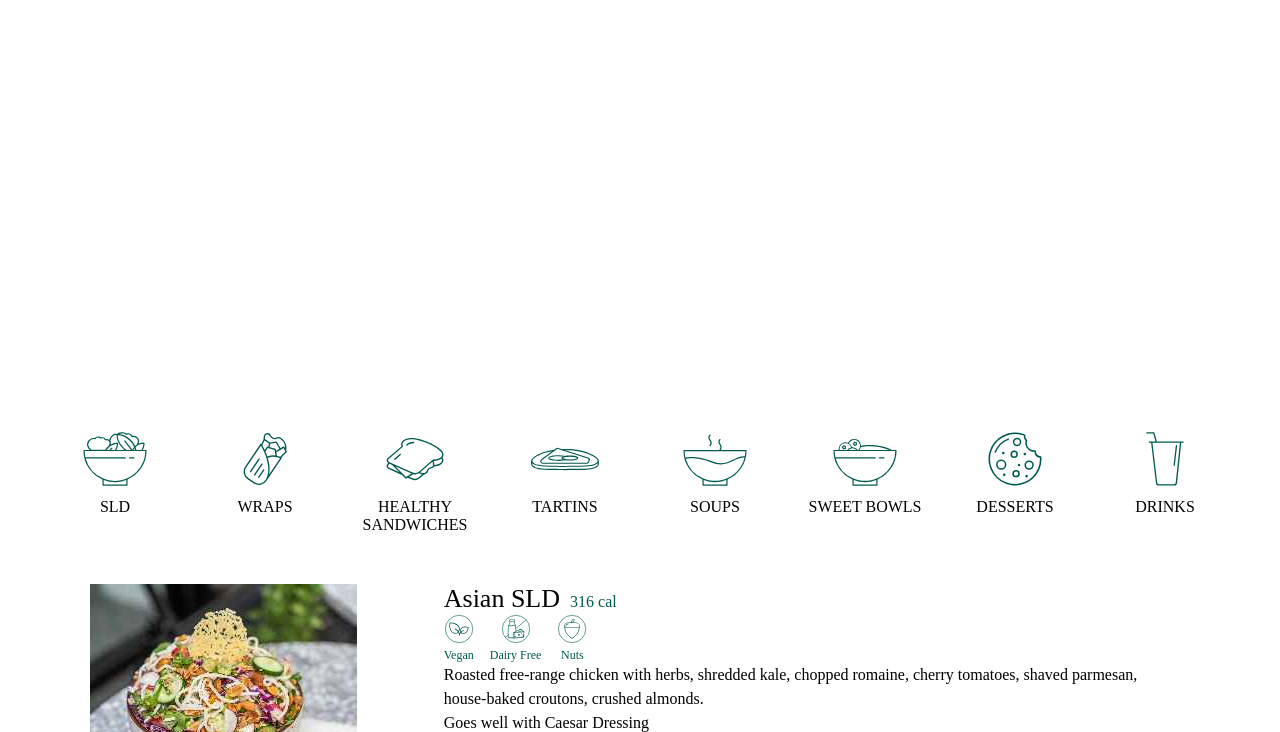
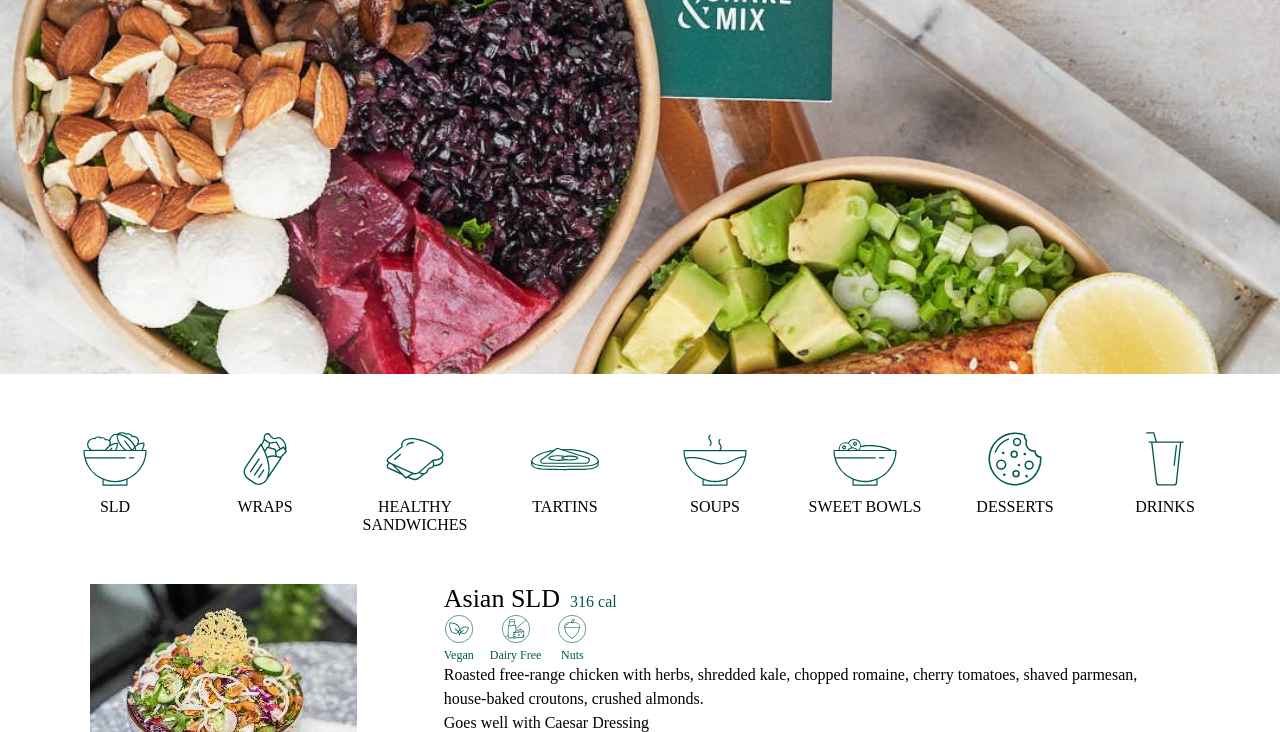
Before and after one commit to sally-AH/SaldBarFlexMenuReplication, a plain HTML site: page index.html in a window 1280 px wide. Shown: the part 126-858 px from the top of the page. Drawn offline with Linux system fonts and the light colour scheme.

Commit message:
Update styles.css

```diff
--- a/assets/css/styles.css
+++ b/assets/css/styles.css
@@ -23,7 +23,7 @@
 }
 
 .header .background {
-    background-image: url("/main/1.jpg");
+    background-image: url("/assets/images/1.jpg");
     background-repeat: no-repeat;
     position: absolute;
     background-size: cover;
```
